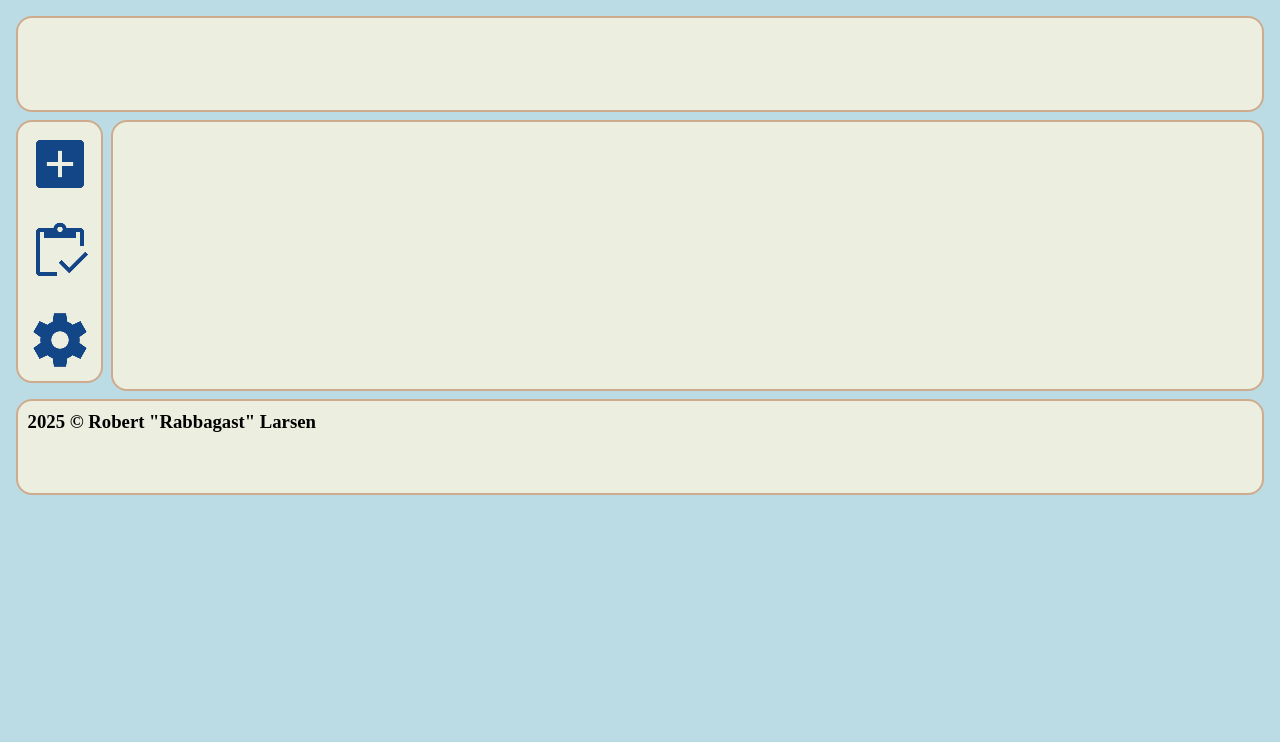
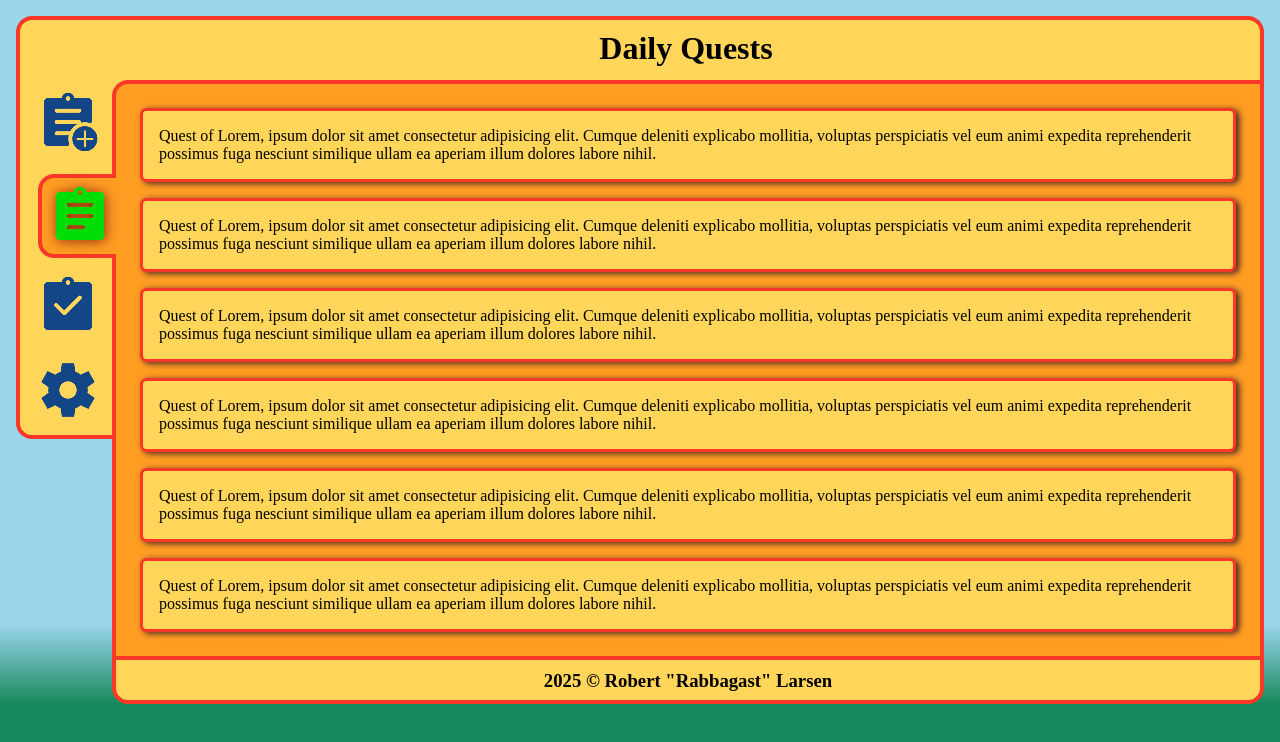
Before and after one commit to RabbagastRobert/SlideQuest, a website: page index.html in a window 1280 px wide. Drawn offline with Linux system fonts and the light colour scheme.

Commit message:
Improved design + page loading

```diff
--- a/index.html
+++ b/index.html
@@ -1,5 +1,6 @@
 <!DOCTYPE html>
 <html lang="en">
+
 <head>
   <title>Template</title>
   <meta charset="UTF-8" />
@@ -11,23 +12,46 @@
 
 <body>
   <div class="fill">
-      <header class="container"></header>
+    <div id="headerCorner"></div>
 
-      <nav class="container">
+    <header class="container">
+      <h1>Daily Quests</h1>
+    </header>
+
+    <nav class="container" id="navContainer">
       <!-- Main Navigation -->
       <ul class="navList">
-          <li><img src="assets/add_box_blue.png" /></li>
-          <li><img src="assets/inventory_blue.png" /></li>
-          <li><img src="assets/settings_blue.png" /></li>
+        <li id="navAssignmentAdd"><a href="#"><img src="assets/assignment_add.png" /></a></li>
+        <li id="navAssignmentsActive" class="selected"><a href="#"><img src="assets/assignment.png" /></a></li>
+        <li id="navAssignmentsHistory"><a href="#"><img src="assets/assignment_turned_in.png" /></a></li>
+        <li id="navSettings"><a href="#"><img src="assets/settings_blue.png" /></a></li>
       </ul>
     </nav>
 
-      <main class="container">
-        <section id="hero">
-          <!-- Hero -->
-        </section>
-        <section>
+    <main class="container" id="mainContainer">
+      <section id="mainContent">
         <!-- Main section -->
+        <ul id="questList">
+          <li>Quest of Lorem, ipsum dolor sit amet consectetur adipisicing elit. Cumque deleniti explicabo mollitia,
+            voluptas perspiciatis vel eum animi expedita reprehenderit possimus fuga nesciunt similique ullam ea aperiam
+            illum dolores labore nihil.
+          <li>Quest of Lorem, ipsum dolor sit amet consectetur adipisicing elit. Cumque deleniti explicabo mollitia,
+            voluptas perspiciatis vel eum animi expedita reprehenderit possimus fuga nesciunt similique ullam ea aperiam
+            illum dolores labore nihil.
+          <li>Quest of Lorem, ipsum dolor sit amet consectetur adipisicing elit. Cumque deleniti explicabo mollitia,
+            voluptas perspiciatis vel eum animi expedita reprehenderit possimus fuga nesciunt similique ullam ea aperiam
+            illum dolores labore nihil.
+          <li>Quest of Lorem, ipsum dolor sit amet consectetur adipisicing elit. Cumque deleniti explicabo mollitia,
+            voluptas perspiciatis vel eum animi expedita reprehenderit possimus fuga nesciunt similique ullam ea aperiam
+            illum dolores labore nihil.
+          <li>Quest of Lorem, ipsum dolor sit amet consectetur adipisicing elit. Cumque deleniti explicabo mollitia,
+            voluptas perspiciatis vel eum animi expedita reprehenderit possimus fuga nesciunt similique ullam ea aperiam
+            illum dolores labore nihil.
+          <li>Quest of Lorem, ipsum dolor sit amet consectetur adipisicing elit. Cumque deleniti explicabo mollitia,
+            voluptas perspiciatis vel eum animi expedita reprehenderit possimus fuga nesciunt similique ullam ea aperiam
+            illum dolores labore nihil.
+          </li>
+        </ul>
       </section>
     </main>
 
@@ -36,4 +60,5 @@
     </footer>
   </div>
 </body>
+
 </html>
--- a/script/main.js
+++ b/script/main.js
@@ -0,0 +1,58 @@
+// MAIN CONTENT
+
+const mainContent = document.querySelector('#mainContent');
+
+// NAVIGATION BUTTONS
+
+const navButtons = {
+    add: document.querySelector('#navAssignmentAdd'),
+    active: document.querySelector('#navAssignmentsActive'),
+    history: document.querySelector('#navAssignmentsHistory'),
+    settings: document.querySelector('#navSettings'),
+}
+
+
+// NAVIGATION FUNCTIONS
+
+
+/**
+ * Set current selected nav button and apply styling
+ * @param {keyof navButtons} button
+ */
+function setSelectedNavButton(button) {
+    const keys = Object.keys(navButtons);
+
+    keys.forEach((key) => {
+        if (key === button) {
+            navButtons[key].classList.add('selected');
+        } else {
+            navButtons[key].classList.remove('selected');
+        }
+    });
+}
+
+// Show: Add quest
+navButtons.add.addEventListener('click', () => {
+    setSelectedNavButton('add');
+
+    fetch('addQuestForm.html').then((response) => {
+        response.text().then((value) => mainContent.innerHTML = value);
+    }, (reason) => {
+        mainContent.textContent = `Failed to load page! Reason: ${reason}`;
+    })
+});
+
+// Show: Active quests
+navButtons.active.addEventListener('click', () => {
+    setSelectedNavButton('active');
+});
+
+// Show: Quests history
+navButtons.history.addEventListener('click', () => {
+    setSelectedNavButton('history');
+});
+
+// Show: Settings
+navButtons.settings.addEventListener('click', () => {
+    setSelectedNavButton('settings');
+});
--- a/styles.css
+++ b/styles.css
@@ -3,11 +3,12 @@
 /* ROOT */
 
 :root {
-  --page-bg-color: #bbdce5;
-  --container-bg-color: #eceedf;
-  --item-bg-color: #d9c4b0;
+  --page-bg-gradient: linear-gradient(#9bd6ed 78%, rgb(24, 137, 92) 88%);
+  --page-bg-color: #16C47F;
+  --container-bg-color: #FFD65A;
+  --item-bg-color: #FF9D23;
   --item-bg-hover-color: #feb21a;
-  --border-color: #cfab8d;
+  --border-color: #F93827;
   --icon-color: #134686;
   --icon-active-color: #ed3f27;
 }
@@ -39,6 +40,7 @@ body {
   height: stretch;
   padding: 1rem;
   background-color: var(--page-bg-color);
+  background-image: var(--page-bg-gradient);
 }
 
 /* UTILITY */
@@ -46,55 +48,126 @@ body {
   height: stretch;
   display: grid;
   grid:
-    "header     header" 6rem
-    "nav        main"
-    ".          main" 1fr
-    "footer     footer" 6rem
-    / auto 1fr;
-  gap: 0.5rem;
+    "headerCorner     header" 4rem
+    "nav              main"
+    ".                main" 1fr
+    ".                footer" 3rem
+    / 96px 1fr;
+  /* gap: 4px; */
 }
 
 .container {
-  background-color: var(--container-bg-color);
   padding: 0.6rem;
-  border: 2px solid var(--border-color);
-  border-radius: 1rem;
+  /* border-radius: 1rem; */
 }
 
 /* HEADER */
 header {
+  text-align: center;
+  background-color: var(--container-bg-color);
   grid-area: header;
+  border: 4px solid var(--border-color);
+  border-left: none;
+  border-bottom: none;
+  border-radius: 0 1rem 0 0;
+  height: 5rem;
+  /* overflow: hidden; */
+}
+
+#headerCorner {
+  background-color: var(--container-bg-color);
+  grid-area: headerCorner;
+  border: 4px solid var(--border-color);
+  border-right: none;
+  border-bottom: none;
+  border-radius: 1rem 0 0 0;
+  height: 5rem;
 }
 
 /* NAVIGATION */
 nav {
+  background-color: var(--container-bg-color);
   grid-area: nav;
+  /* width: 5rem; */
+  /* z-index: 100; */
+  border: 4px solid var(--border-color);
+  border-top: none;
+  border-right: none;
+  border-radius: 0 0 0 1rem;
 }
 
-nav ul {
+.navList {
   display: flex;
   flex-direction: column;
   height: stretch;
-  justify-content: space-around;
-  align-items: center;
-  gap: 1.5rem;
+  align-items: flex-start;
+  gap: 16px 0;
 }
 
-nav ul li {
-  display: flex;
-  align-items: center;
+.navList li {
+  padding-left: 6px;
+  background-color: var(--container-bg-color);
 }
 
-nav ul li:hover {
-  filter: hue-rotate(180deg) brightness(150%) saturate(150%);
+.navList li img:hover {
+  filter: brightness(150%);
+}
+
+.navList li.selected {
+  padding: 6px 0 2px 6px;
+  margin-left: 8px;
+  background-color: var(--item-bg-color);
+  width: 68px;
+  z-index: 100;
+  border: 4px solid var(--border-color);
+  border-radius: 1rem 0 0 1rem;
+  border-right: none;
+}
+
+.navList li.selected img {
+  filter: hue-rotate(280deg) brightness(210%) saturate(150%) drop-shadow(0.1rem 0.1rem 0.4rem #442222);
+  mix-blend-mode: hard-light;
 }
 
 /* MAIN */
 main {
+  background-color: var(--item-bg-color);
   grid-area: main;
+  border: 4px solid var(--border-color);
+  /* border-top: none; */
+  border-radius: 1rem 0 0 0;
+  border-bottom: none;
+}
+
+#mainContainer {
+  height: stretch;
+  padding: 1.5rem;
+  overflow: hidden auto;
+  scrollbar-color: var(--icon-color) var(--item-bg-color);
+}
+
+/* Quests */
+#questList {
+  display: flex;
+  flex-direction: column;
+  gap: 1rem;
+}
+
+#questList li {
+  padding: 1rem;
+  background-color: var(--container-bg-color);
+  border: 3px solid var(--border-color);
+  border-radius: 0.4rem;
+  box-shadow: 0.2rem 0.1rem 0.4rem #442222;
 }
 
 /* FOOTER */
 footer {
+  background-color: var(--container-bg-color);
+  text-align: center;
   grid-area: footer;
+  border: 4px solid var(--border-color);
+  /* border-top: none; */
+  border-radius: 0 0 1rem 1rem;
+  /* border-bottom: none; */
 }
```
Also changed, not shown: addQuestForm.html (added, +1 -0 lines), assets/assignment.png (added), assets/assignment_add.png (added), assets/assignment_turned_in.png (added). Lines whose indentation alone changed are shown as unchanged.
